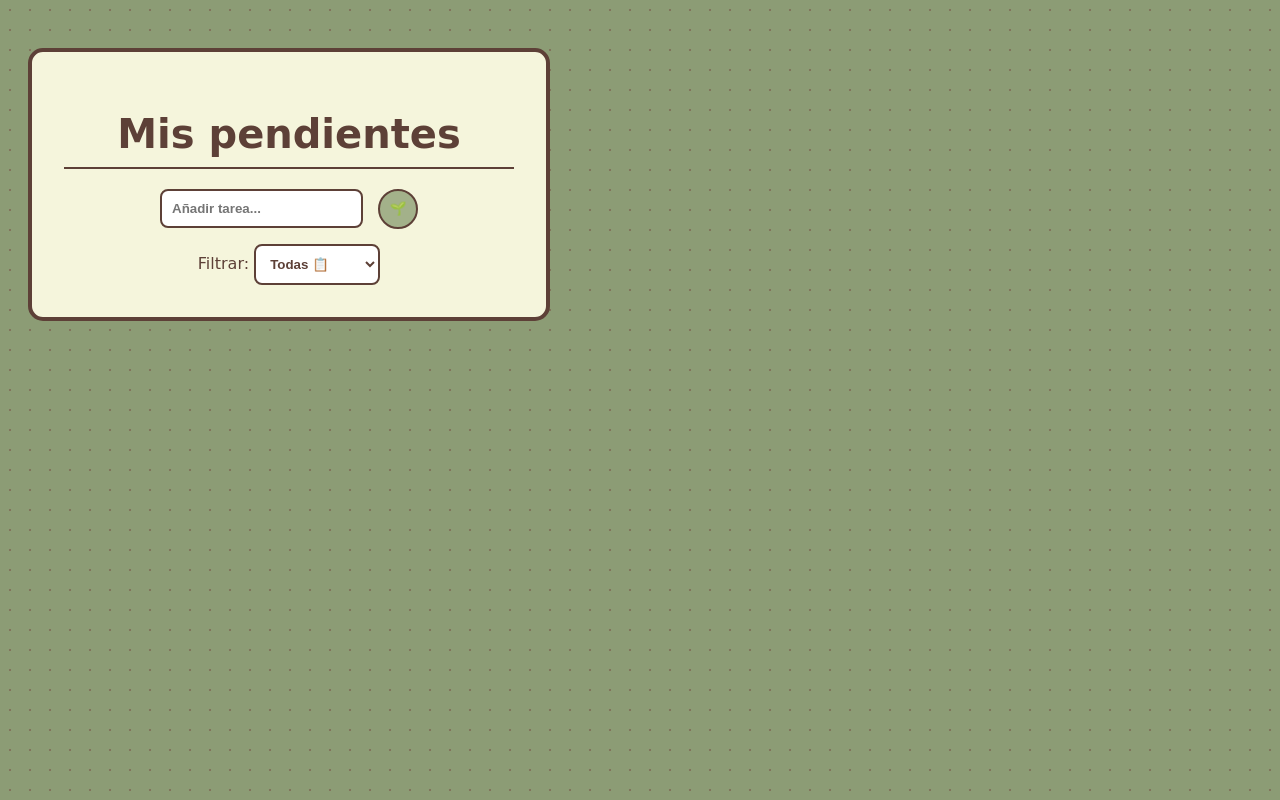
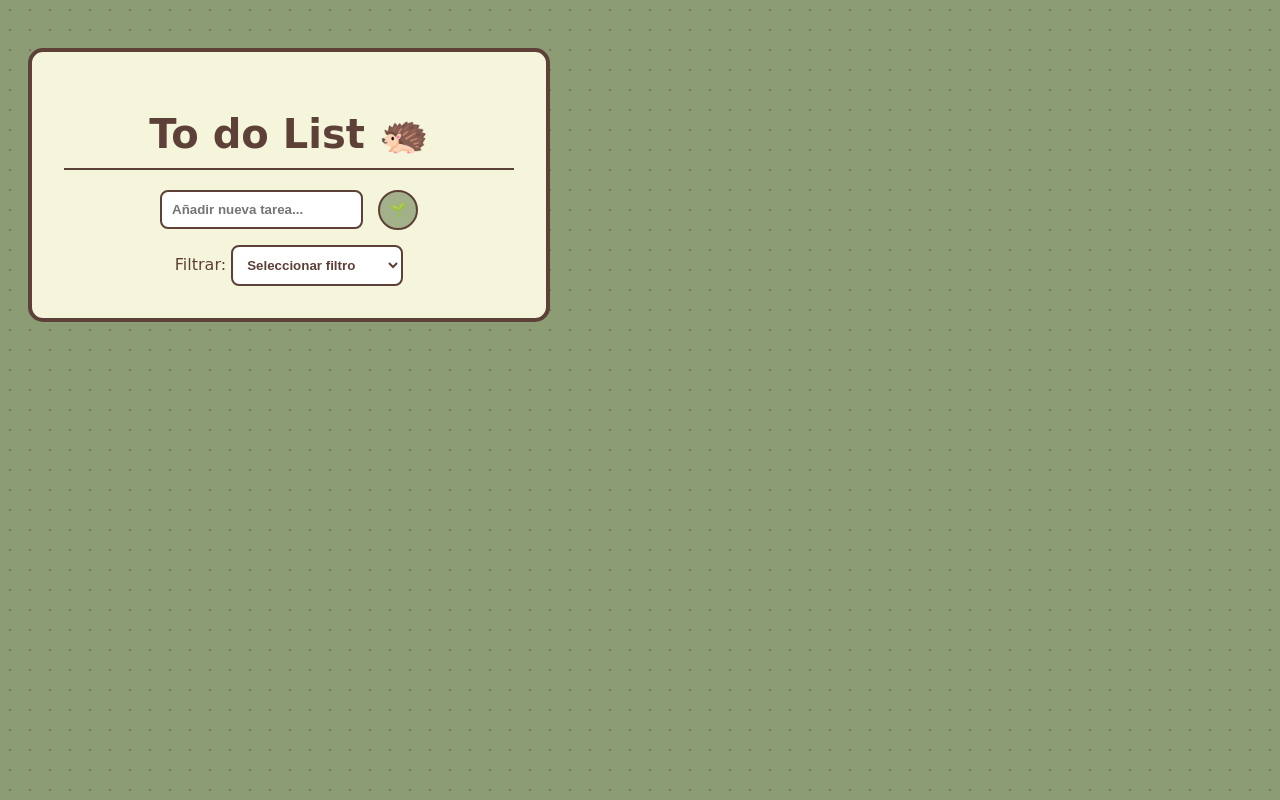
Before and after one commit to Lopez-Merin0/TP-React, a React (Vite) app: page / in a window 1280 px wide. Built offline with nearby package versions, Linux system fonts and the light colour scheme.

Commit message:
ajuste de la estrcutura del formulario en cuanto a los textos que se observan en el filtrado

```diff
--- a/src/App.jsx
+++ b/src/App.jsx
@@ -38,7 +38,7 @@ function App() {
     return (
         <div className="app-container">
             <header>
-                <h1>Mis pendientes</h1>
+                <h1>To do List 🦔</h1>
                 <Form addTodo={addTodo} setFilter={setFilter} />
             </header>
             <TodoList
--- a/src/components/Form.jsx
+++ b/src/components/Form.jsx
@@ -20,7 +20,7 @@ const Form = ({ addTodo, setFilter }) => {
             <form onSubmit={handleSubmit} style={{ display: 'flex', alignItems: 'center', justifyContent: 'center', gap: '5px' }}>
                 <input
                     type="text"
-                    placeholder="Añadir tarea..."
+                    placeholder="Añadir nueva tarea..."
                     value={value}
                     onChange={(e) => setValue(e.target.value)}
                 />
@@ -32,9 +32,10 @@ const Form = ({ addTodo, setFilter }) => {
             <div style={{ marginTop: '15px', textAlign: 'center' }}>
                 <label>Filtrar: </label>
                 <select onChange={(e) => setFilter(e.target.value)}>
-                    <option value="Todas">Todas 📋</option>
-                    <option value="Completadas">Hechas ✅</option>
-                    <option value="Pendientes">Por hacer ⏳</option>
+                    <option value="Seleccionar">Seleccionar filtro</option>
+                    <option value="Todas">Todas las tareas</option>
+                    <option value="Completadas">Tareas completadas</option>
+                    <option value="Pendientes">Tareas pendientes</option>
                 </select>
             </div>
         </div>
```
